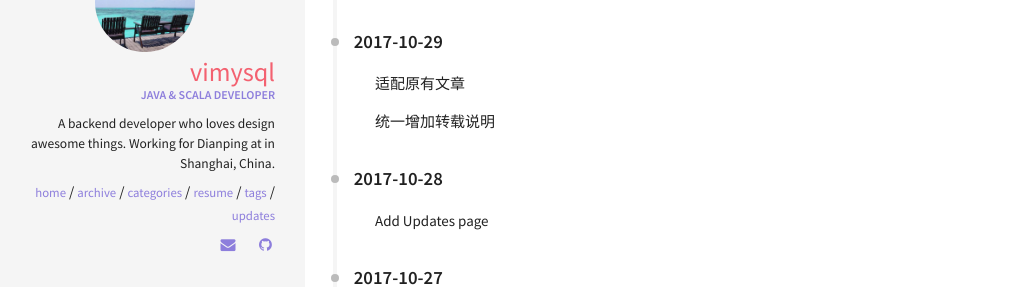
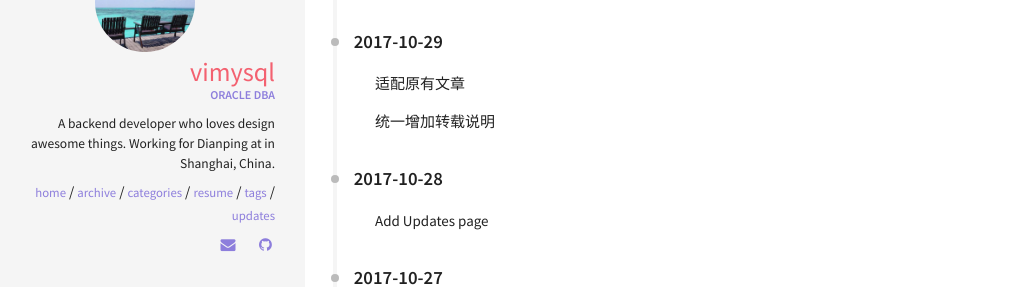
Before and after one commit to vimysql/vimysql.github.io, a Jekyll site: the page built from updates.html, in a window 1280 px wide. Shown: the part 306-593 px from the top of the page, without its empty margins (15-1036 px from the left). Built offline with Jekyll 4.4.1, drawn with Linux system fonts in a browser that asks for light colours.

Commit message:
Update _config.yml

```diff
--- a/_config.yml
+++ b/_config.yml
@@ -14,7 +14,7 @@ keywords: ["jekyll", "oracle", "sql","blog"]
 # Jekyll configuration
 ####################################
 #
-timezone:          Asia/Shanghai
+timezone:          Asia/Nanjing
 markdown:          kramdown
 highlighter:       rouge
 excerpt_separator: <!--more-->
@@ -39,9 +39,9 @@ plugins:
 owner:
   name: vimysql
   avatar: avatar.jpg
-  job: "Java & Scala Developer"
+  job: "Oracle DBA"
   bio: "A backend developer who loves design awesome things. Working for Dianping at in Shanghai, China."
-  email: zhujiajun.me@gmail.com
+  email: 702367@qq.com
   disqus-shortname: #username
   twitter:  #username
   facebook: #username
@@ -52,7 +52,7 @@ owner:
     ad-client:
     ad-slot:
   bing-verify:
-  github: zjiajun #username
+  github: vimysql #username
   stackoverflow: #123456/username   from a "http://stackoverflow.com/users/123456/username" link
   linkedin: #username
   xing: #username
```
